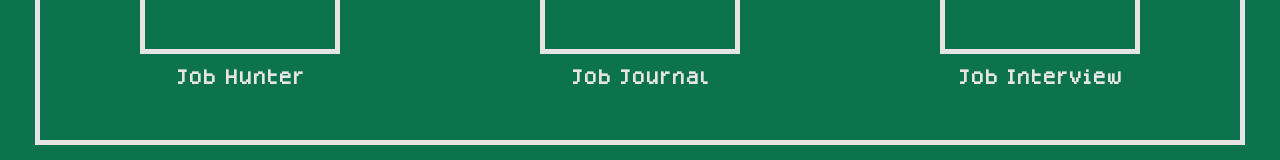
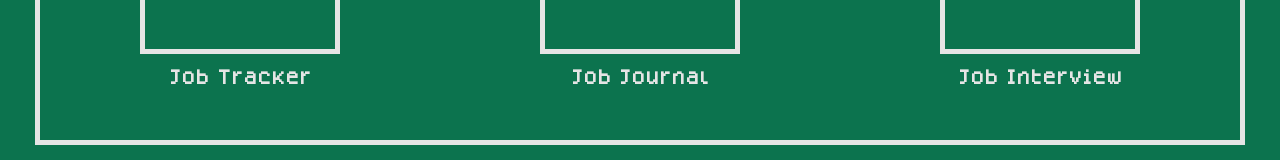
Before and after one commit to grantortino/job-hunter, a React (Create React App) app: page / in a window 1280 px wide. Shown: the part 580-740 px from the top of the page. Built offline with nearby package versions, Linux system fonts and the light colour scheme.

Commit message:
renamed classes

```diff
--- a/src/App.scss
+++ b/src/App.scss
@@ -57,7 +57,7 @@ p {
   width: 100%;
 }
 
-.job-hunter-section, .job-journal-section, .job-interview-section {
+.job-tracker-section, .job-journal-section, .job-interview-section {
   width: 200px;
   height: 200px;
   display: flex;
--- a/src/components/StartScreen.js
+++ b/src/components/StartScreen.js
@@ -9,9 +9,9 @@ const StartScreen = () => {
 
           <div className="sections-container">
 
-            <div className="job-hunter-section">
+            <div className="job-tracker-section">
               <div className="job-card-image"></div>
-              <p>Job Hunter</p>
+              <p>Job Tracker</p>
             </div>
 
             <div className="job-journal-section">
```
